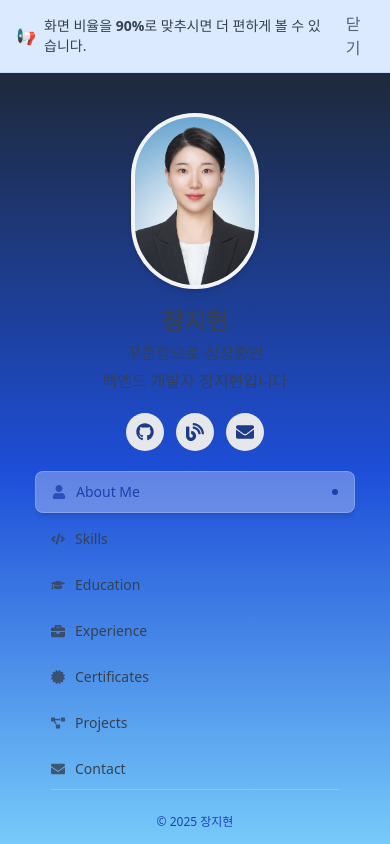
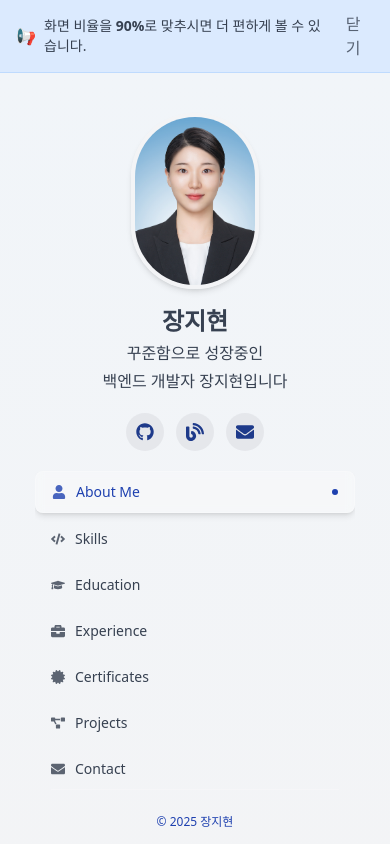
Before and after one commit to treejh/portfolio, a Next.js app: page / in a window 390 px wide. Shown: the top 844 px of the page. Built offline with nearby package versions, Linux system fonts and the light colour scheme.

Commit message:
모바일 색상 변경

```diff
--- a/src/app/page.tsx
+++ b/src/app/page.tsx
@@ -98,7 +98,7 @@ export default function Home() {
       {/* 콘텐츠 래퍼 */}
       <div className="flex flex-col">
         {/* 모바일에서는 HeroSide가 위에 */}
-        <div className="md:hidden bg-gradient-to-b from-slate-800 via-blue-700 to-sky-300 shadow-sm px-6 py-10">
+        <div className="md:hidden bg-gradient-to-b from-slate-100 to-gray-100 shadow-md px-6 py-10">
           <HeroSide activeSection={activeSection} />
         </div>
 
```
